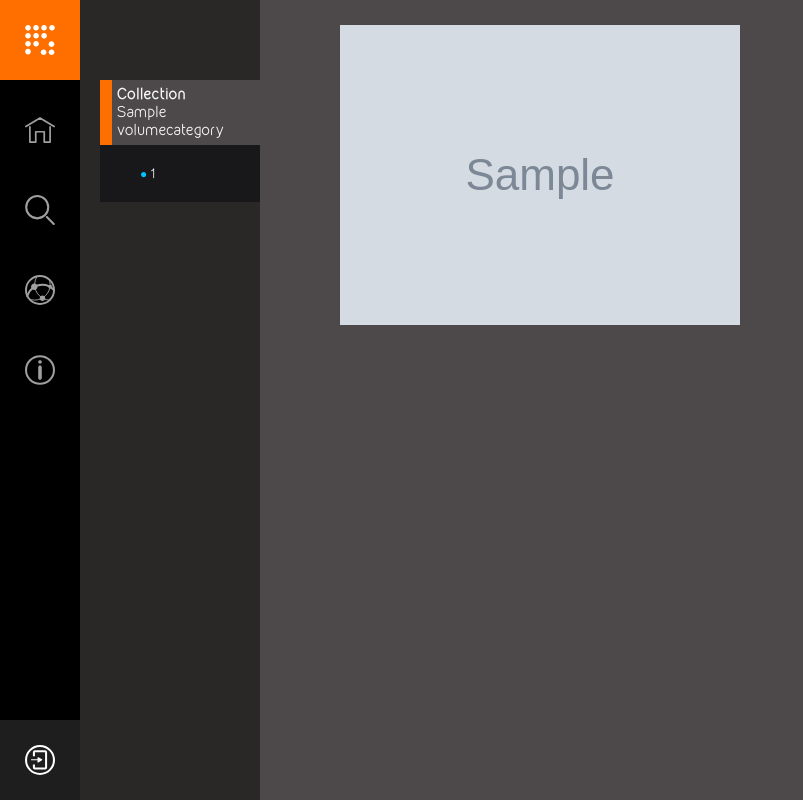
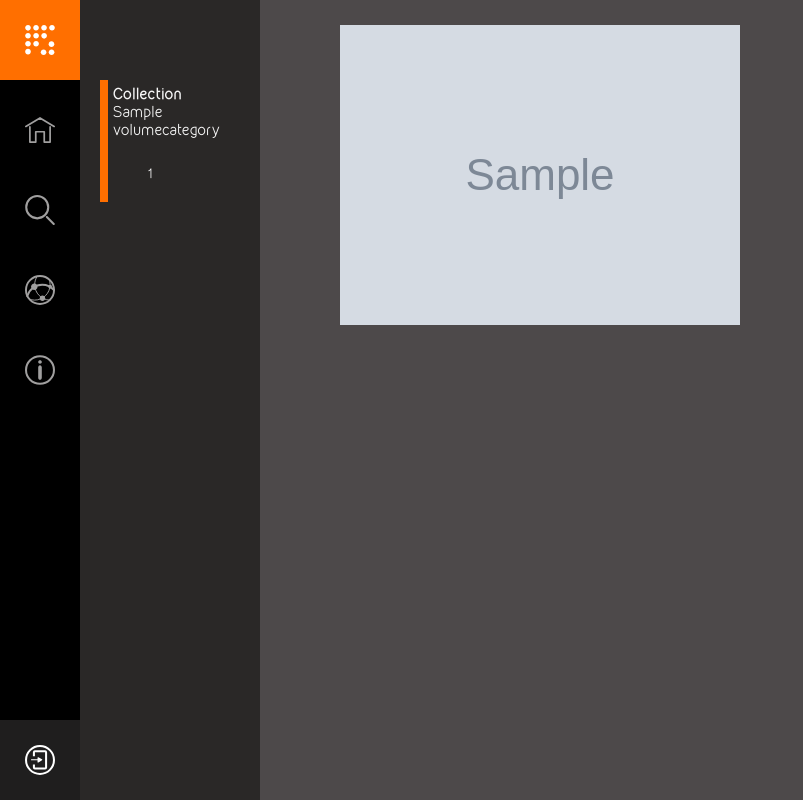
Before and after one commit to kleingeist/muster, a Django app: page /muster/volume/1 in a window 1280 px wide. Shown: the whole page, without its empty margins (0-803 px from the left). Run offline with Django 3.2, Linux system fonts and the light colour scheme; tables that the repository leaves empty hold one stand-in row (values such as "Sample post"); grey boxes marked "Sample" are stand-in pictures; some libraries are stand-ins or nearby versions; some web fonts are replaced.

Commit message:
reworked categorybar, closes #47

```diff
--- a/musterapp/static/musterapp/css/default.css
+++ b/musterapp/static/musterapp/css/default.css
@@ -221,7 +221,7 @@ body {
   overflow-y: hidden;
   overflow-x: hidden;
   padding-left: 20px;
-  padding-top: 70px;
+  padding-top: 65px;
   background-color: #2a2827;
 }
 
@@ -256,11 +256,11 @@ body {
 }
 
 .volume-cat .name {
-  background-color: #4d494a;
+  /*background-color: #4d494a;*/
   padding: 5px 5px 5px 5px;
-  margin-top: 10px;
+  margin-top: 15px;
   border: 0px solid #a19f9f;
-  border-left-width: 12px;
+  border-left-width: 8px;
   cursor: pointer;
 }
 
@@ -275,7 +275,9 @@ body {
   position: relative;
   overflow-x: auto;
   overflow-y: hidden;
-  background-color: #181719;
+  /*background-color: #181719;*/
+  border: 0px solid #a19f9f;
+  border-left-width: 8px;
   padding-top: 10px;
   padding-bottom: 10px;
 }
--- a/musterapp/templates/musterapp/volume_detail.html
+++ b/musterapp/templates/musterapp/volume_detail.html
@@ -28,11 +28,11 @@
                 <p>{{ category.name }}</p>
             </div>
 
-            <ul class="volume-list {% if volume.category != category %}hidden{% endif %}">
+            <ul {% if volume.category == category %}style="border-color: #ff6f00"{% endif %}class="volume-list {% if volume.category != category %}hidden{% endif %}">
                 {% for vol in category.volumes_ordered %}
                     <li class="volume">
                         <a {% if vol == volume  %}class="active" {% endif %}href="{% url "volume_detail" vol.record_id %}">
-                            <span {% if vol == volume %}style="color:#00c2ff"{% endif %}>&#x25CF; </span>{{ vol.record_id }}
+                            {{ vol.record_id }}
                         </a>
                     </li>
                     <br/>
```
